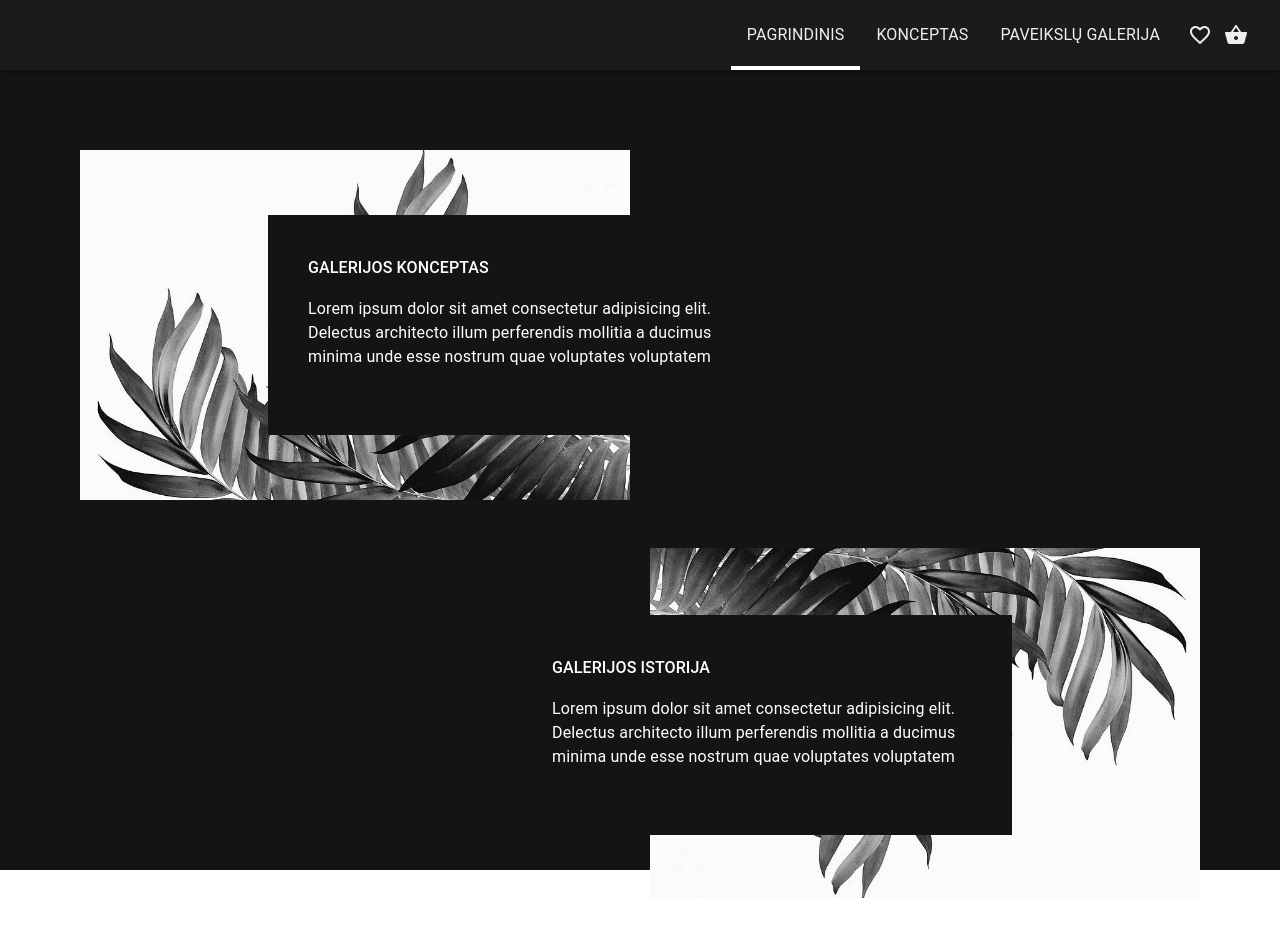
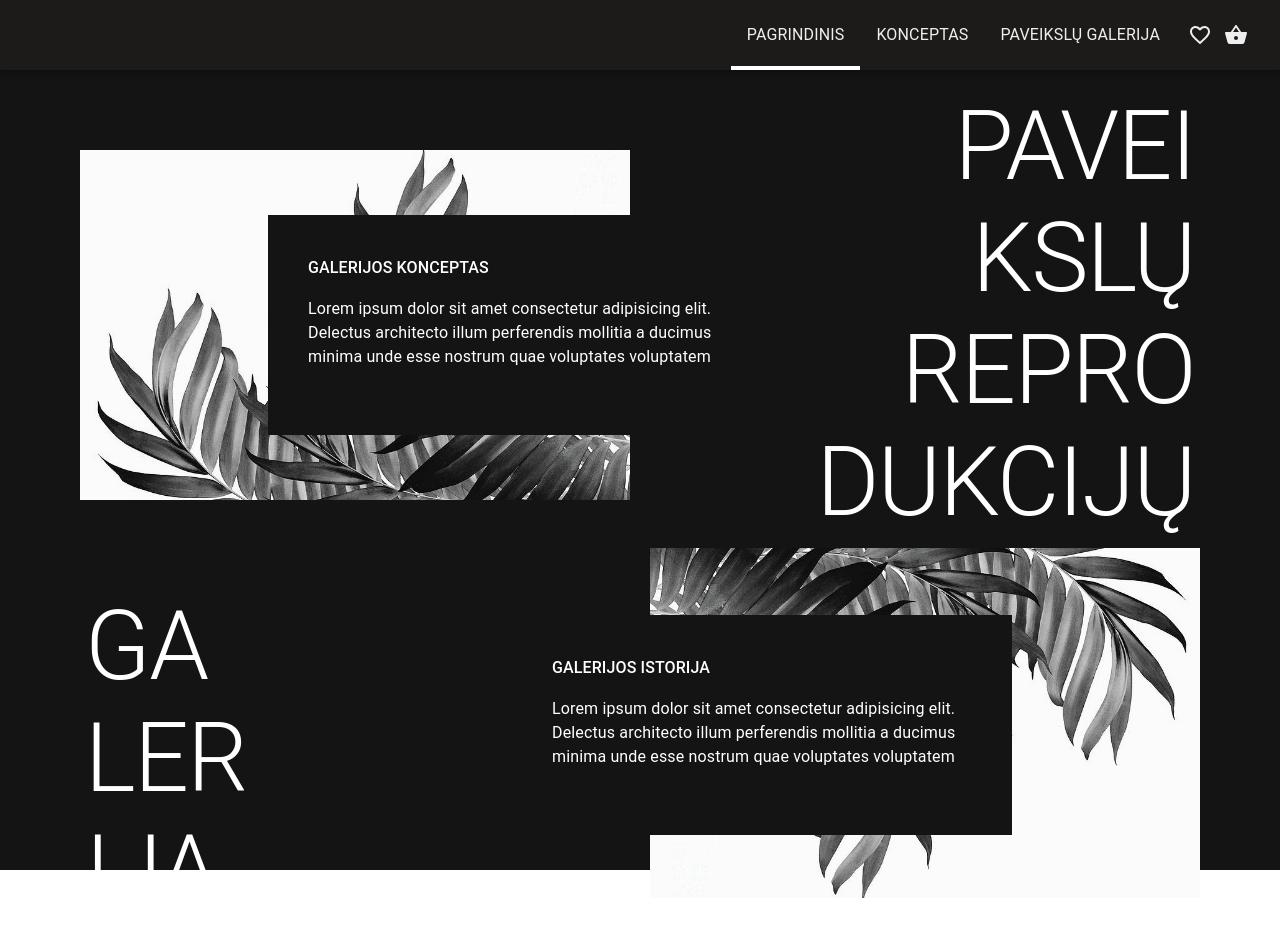
Before and after one commit to AmandaPakalniskyte/MUI-projektas, a React (Create React App) app: page / in a window 1280 px wide. Before the commit the page ends 898 px from the top, so only its background shows below. Built offline with nearby package versions, Linux system fonts and the light colour scheme.

Commit message:
feat: added and styled home page title

```diff
--- a/src/pages/home-page/index.jsx
+++ b/src/pages/home-page/index.jsx
@@ -132,6 +132,31 @@ const HomePage = () => (
           minima unde esse nostrum quae voluptates voluptatem
         </Typography>
       </Box>
+      <Box
+        textAlign="right"
+        color="white"
+        position="absolute"
+        sx={() => ({
+          top: {
+            lg: 90,
+            md: 140,
+            sm: 185,
+            xs: 185,
+          },
+          right: {
+            lg: 85,
+            md: 85,
+            sm: '0%',
+            xs: '0%',
+          },
+        })}
+      >
+        <Typography variant="h1">PAVEI</Typography>
+        <Typography variant="h1">KSLŲ</Typography>
+        <Typography variant="h1">REPRO</Typography>
+        <Typography variant="h1">DUKCIJŲ</Typography>
+
+      </Box>
     </Box>
     <Box display="flex" justifyContent="right" mt={6}>
       <Box
@@ -223,6 +248,29 @@ const HomePage = () => (
           minima unde esse nostrum quae voluptates voluptatem
         </Typography>
       </Box>
+      <Box
+        textAlign="left"
+        color="white"
+        position="absolute"
+        sx={() => ({
+          top: {
+            lg: 590,
+            md: 215,
+            sm: 185,
+            xs: 185,
+          },
+          left: {
+            lg: 85,
+            md: '20%',
+            sm: '0%',
+            xs: '0%',
+          },
+        })}
+      >
+        <Typography variant="h1">GA</Typography>
+        <Typography variant="h1">LER</Typography>
+        <Typography variant="h1">IJA</Typography>
+      </Box>
     </Box>
   </Box>
 
```
Also changed, not shown: 2 other files (tests, documents, lock files or other folders).
